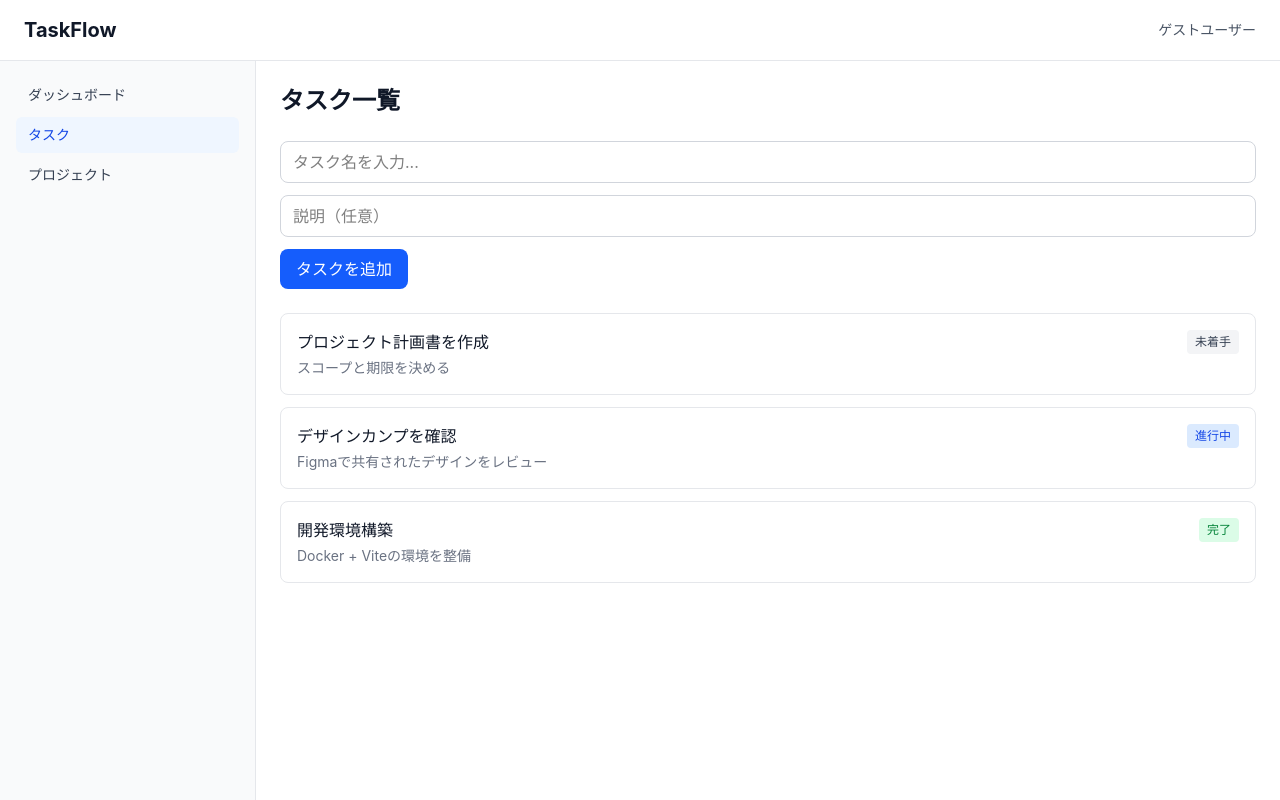
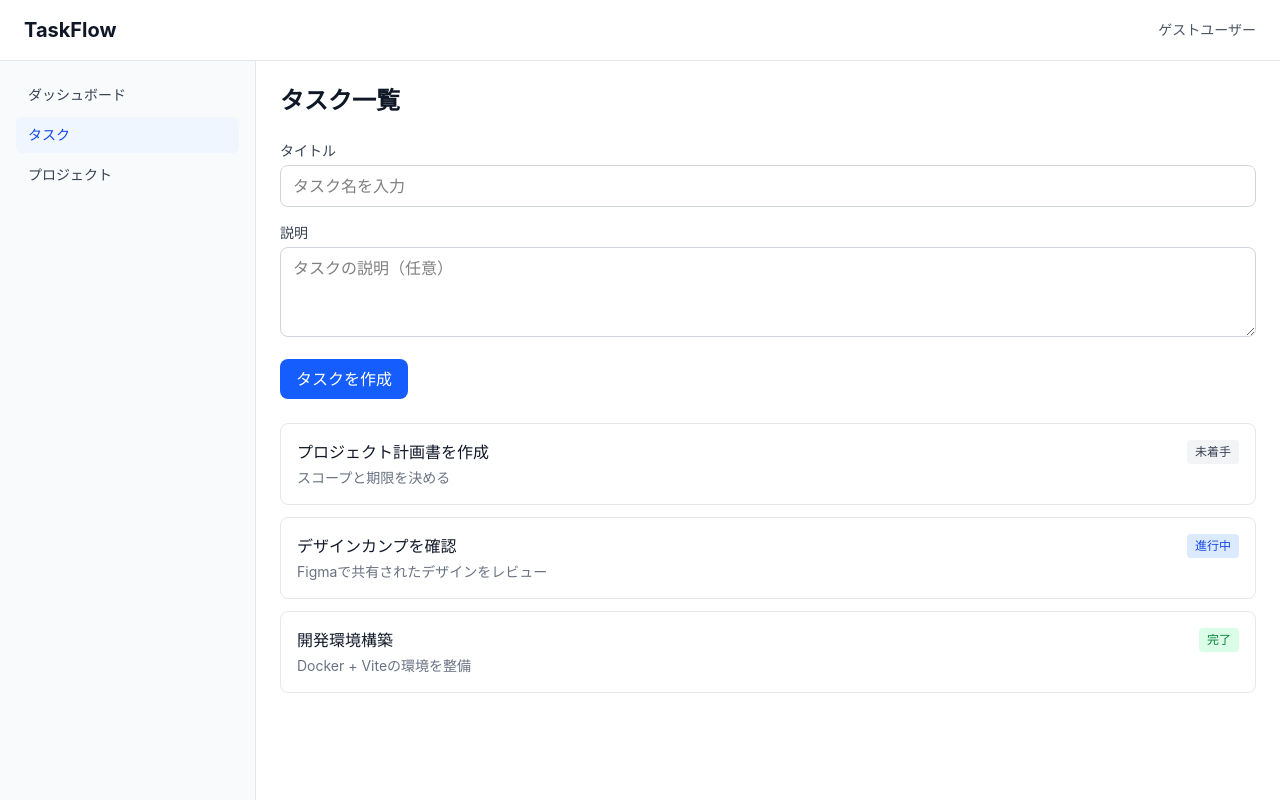
Before and after one commit to NEWGATE-engineer/react-practice-curriculum, a React (Vite) app in the folder taskflow/: page /tasks in a window 1280 px wide. Built offline with nearby package versions, Linux system fonts and the light colour scheme.

Commit message:
chapter05修正

```diff
--- a/taskflow/src/features/tasks/components/TaskListPage.tsx
+++ b/taskflow/src/features/tasks/components/TaskListPage.tsx
@@ -1,9 +1,8 @@
-import { useState } from "react";
-import type { Task, TaskStatus } from "../types";
-import { TaskAddForm } from "./TaskAddForm";
-import { TaskCard } from "./TaskCard";
-
-
+import { useState } from 'react';
+import type { Task, TaskStatus } from '../types';
+import type { TaskFormData } from '../types/schema';
+import { TaskCreateForm } from './TaskCreateForm';
+import { TaskCard } from './TaskCard';
 
 // 仮データ
 const initialTasks: Task[] = [
@@ -30,8 +29,6 @@ const initialTasks: Task[] = [
   },
 ];
 
-
-
 export function TaskListPage() {
   const [tasks, setTasks] = useState<Task[]>(initialTasks);
 
@@ -43,15 +40,15 @@ export function TaskListPage() {
     );
   };
 
-  const handleAdd = (title: string, description: string) => {
+  // TaskFormData を受け取って Task に変換して追加
+  const handleCreate = (data: TaskFormData) => {
     const newTask: Task = {
       id: Date.now().toString(),
-      title,
-      description,
+      title: data.title,
+      description: data.description,
       status: 'todo',
       createdAt: new Date().toISOString().split('T')[0],
     };
-
     setTasks(prev => [newTask, ...prev]);
   };
 
@@ -60,7 +57,7 @@ export function TaskListPage() {
       <h2 className="text-2xl font-bold text-gray-900 mb-6">タスク一覧</h2>
 
       <div className="mb-6">
-        <TaskAddForm onAdd={handleAdd} />
+        <TaskCreateForm onSubmit={handleCreate} />
       </div>
 
       <div className="space-y-3">
```
